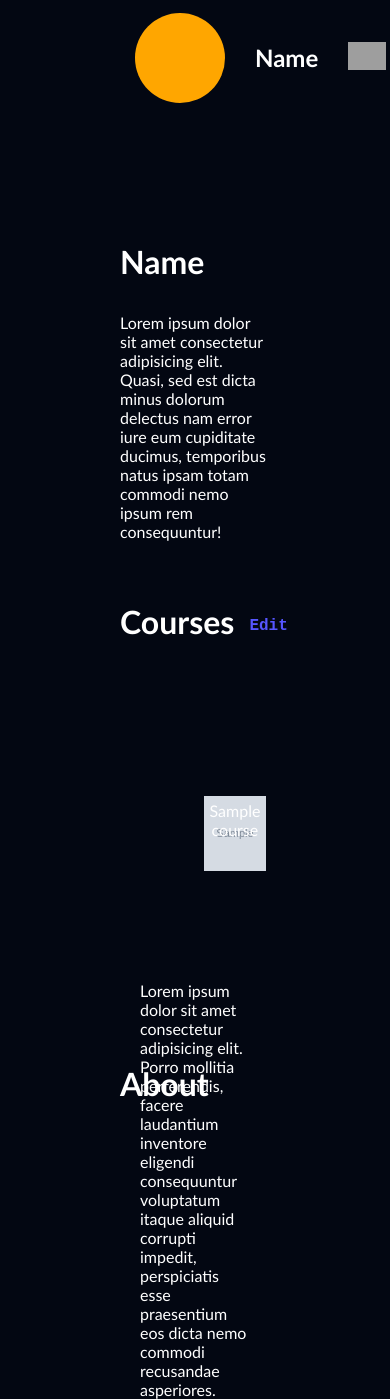
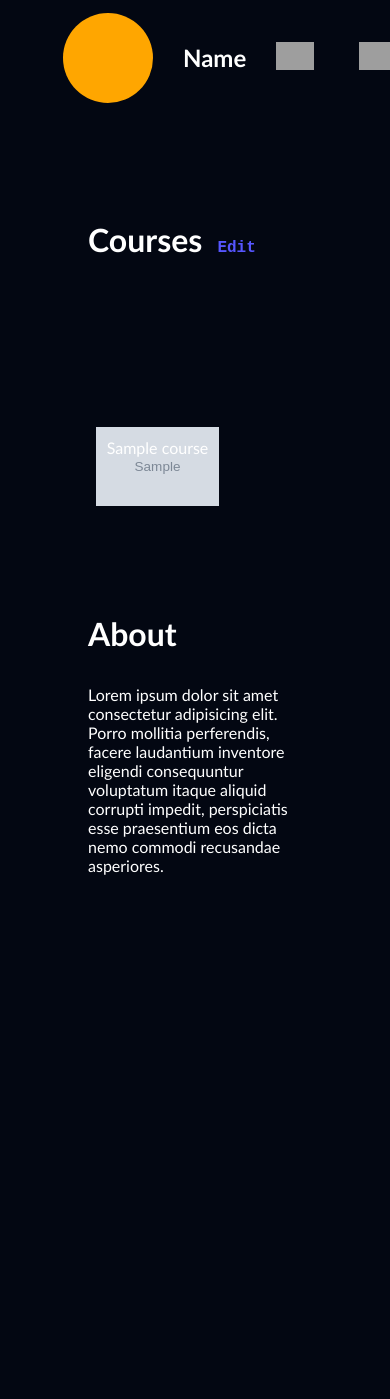
Before and after one commit to Nati-W/course-site, a Django app: page / in a window 390 px wide; the page is wider, and only the part inside the window is pictured. After the commit the page ends 875 px from the top of that part, so only its background shows below. Run offline with Django 5.2, Linux system fonts and the light colour scheme; tables that the repository leaves empty hold one stand-in row (values such as "Sample post"); grey boxes marked "Sample" are stand-in pictures; grey boxes are pictures that could not be loaded.

Commit message:
checkout & responsivenes

```diff
--- a/course_store/checkout/urls.py
+++ b/course_store/checkout/urls.py
@@ -1,6 +1,8 @@
 from django.urls import path
 from . import views
 
+app_name = 'checkout'
+
 urlpatterns = [
-    path('checkout', views.checkout, name='checkout')
+    path('<str:title>', views.checkout, name='checkout')
 ]
--- a/course_store/course_store/settings.py
+++ b/course_store/course_store/settings.py
@@ -94,6 +94,12 @@ DATABASES = {
     }
 }
 
+ALLOWED_HOSTS = [
+    'course-site-uae1.onrender.com',
+    'localhost',  # For local development
+    '127.0.0.1',  # For local development
+]
+
 # Password validation
 # https://docs.djangoproject.com/en/5.2/ref/settings/#auth-password-validators
 
--- a/course_store/shop/templates/shop/shop.html
+++ b/course_store/shop/templates/shop/shop.html
@@ -1,12 +1,15 @@
 {% extends "layout.html" %}
+
+{% load static %}
+
 
 {% block content %}
 
-<div class="landing">
-    <div class="text">
-        <h1 class="title">Name</h1>
-        <p>Lorem ipsum dolor sit amet consectetur adipisicing elit. Quasi, sed est dicta minus dolorum delectus nam error iure eum cupiditate ducimus,
-            temporibus natus ipsam totam commodi nemo ipsum rem consequuntur!</p>
+    <div class="landing">
+        <div class="text">
+            <h1 class="title">Name</h1>
+            <p>Lorem ipsum dolor sit amet consectetur adipisicing elit. Quasi, sed est dicta minus dolorum delectus nam error iure eum cupiditate ducimus,
+                temporibus natus ipsam totam commodi nemo ipsum rem consequuntur!</p>
         </div>
     </div>
 
@@ -15,7 +18,7 @@
 
         {% for course in courses %}
 
-            <a href="/courses/{{course.id}}" class="course"
+            <a href="{% url "checkout:checkout" title=course.title %}" class="course"
             style='background-image: url("{{course.thumbnail.url}}");
             background-size: cover;
             background-position: center; '>{{course.title}}</a>
--- a/course_store/static/css/style.css
+++ b/course_store/static/css/style.css
@@ -37,13 +37,12 @@ a.nav:hover{
 }
 
 nav{
-    padding: 15px;
     border-color: rgb(255, 255, 255);
     height: 100px;
     justify-content: space-between;
-    padding: 0 20px;
+    /* padding: 0 20px; */
     position: sticky;
-    margin-bottom: 5em;
+    margin-bottom: 2em;
 }
 
 .left, .right, .landing, .logo, .name, nav, .section{
@@ -80,23 +79,22 @@ nav{
     flex-direction: column;
 }
 
-.section_name, .photo{
+.section_name{
     position: absolute;
     top: 0;
     left: 0;
-}
-
-.section_name{
     display: flex;
     justify-content: center;
 }
 
+
+
 a.course{
     padding: 5%;
     background-color: gray;
-    height: 4em;
-    width: 8em;
-    margin: 0px 4em;
+    height: auto;
+    aspect-ratio: 16/9;
+    margin: 0px .5rem;
     text-align: center;
 }
 
@@ -129,10 +127,6 @@ a.course:hover{
     cursor: pointer;
 }
 
-form{
-    margin: 2em;
-}
-
 a.edit{
     font-size: .5em;
     font-family: 'Courier New', Courier, monospace;
@@ -141,6 +135,7 @@ a.edit{
 
 .course_container{
     display: flex;
+    justify-content: center;
 }
 
 h1{
@@ -154,3 +149,45 @@ h1{
 .admin-link:hover{
     background-color: #cea023;
 }
+
+.checkout-page{
+    display: flex;
+    height: 100vh;
+    justify-content: center;
+}
+
+.course-img{
+    height: 50%;
+    width: 50%;
+    background-color: gray;
+    margin: 0 2em 2em 2em;
+}
+
+.course-title{
+    font-size: 2em;
+    font-weight: bolder;
+}
+
+.form-control{
+    background-color: rgb(251, 251, 251);
+}
+
+@media only screen and (max-width: 769px){
+    .body{
+    padding: 0px 3em;
+    }
+}
+
+@media only screen and (max-width: 426px){
+    .landing{
+        display: none;
+    }
+    .section_name{
+        position: relative;
+        display: block;
+    }
+    .section{
+        flex-wrap: wrap;
+    }
+    /* make only 1 course visible then make it scrollable with js */
+}
--- a/course_store/templates/layout.html
+++ b/course_store/templates/layout.html
@@ -4,6 +4,7 @@
 <head>
     <meta charset="UTF-8">
     <meta name="viewport" content="width=device-width, initial-scale=1.0">
+    {% comment %} <link href="https://cdn.jsdelivr.net/npm/bootstrap@5.3.7/dist/css/bootstrap.min.css" rel="stylesheet" integrity="sha384-LN+7fdVzj6u52u30Kp6M/trliBMCMKTyK833zpbD+pXdCLuTusPj697FH4R/5mcr" crossorigin="anonymous"> {% endcomment %}
     <link rel="stylesheet" href="{% static "css/style.css" %}">
     <title>{% block title %}Raol{% endblock title %}</title>
 </head>
```
Also changed, not shown: course_store/checkout/templates/checkout/checkout.html (+8 -5 lines), course_store/checkout/views.py (+8 -3 lines), course_store/static/img/landing-bg.jpg (added).
